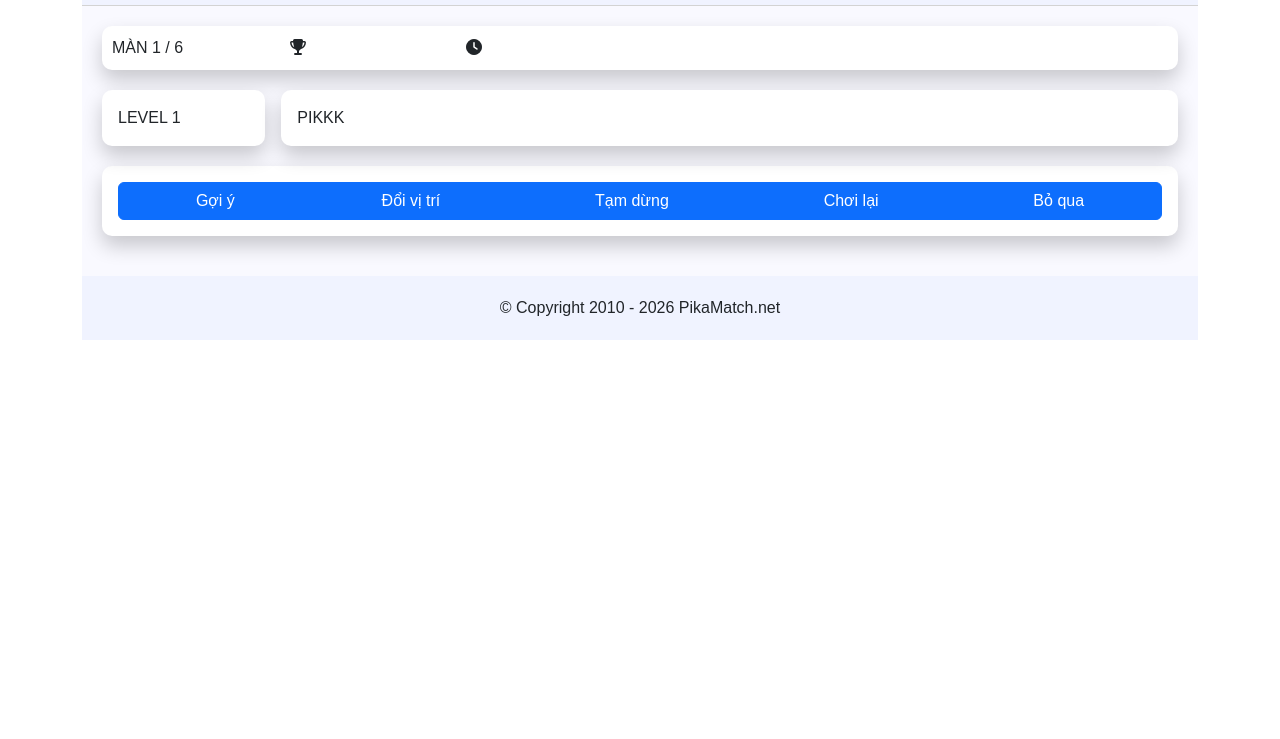
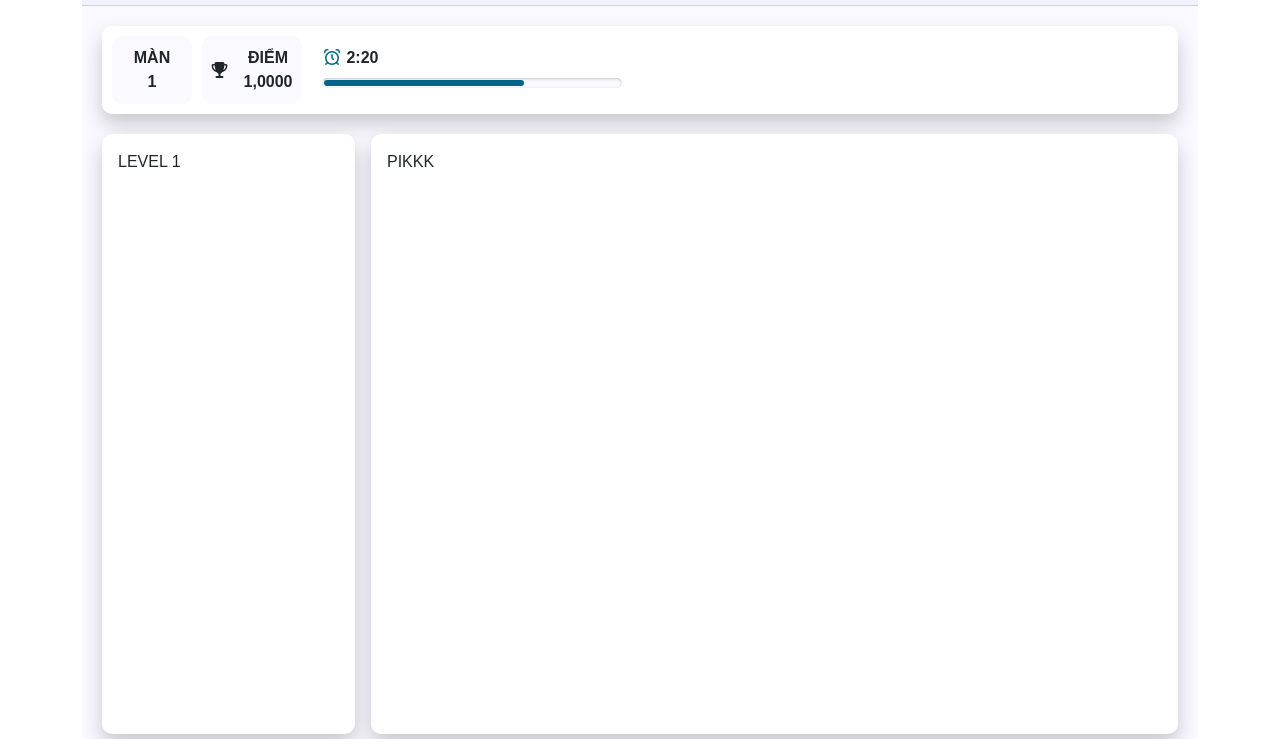
Before and after one commit to DanhTaii/pikachu-game, a plain HTML site: page html/index.html in a window 1280 px wide. Shown: the part 61-800 px from the top of the page. Drawn offline with Linux system fonts and the light colour scheme.

Commit message:
feat: add style for game-intro, game-controls sections

```diff
--- a/css/style.css
+++ b/css/style.css
@@ -3,23 +3,33 @@
     font-family: 'Arial', Helvetica, sans-serif;
 }
 
-body {
-    margin: 0;
-    /*background-color: #F9F9FF;*/
+:root {
+    --header-footer-color: #F0F3FF;
+    --bg-color: #F9F9FF;
+    --box-color: white;
+    --btn-bg-color: #E7EEFF;
+    --btn-border-color: #c6cff3;
+    --bg-shadow-color: rgba(0, 0, 0, 0.2);
+    --timer-color: #006782;
 }
 
 .game-container {
     margin: 0 auto auto auto;
-    /*width: 1200px;*/
 }
 
+.game-box {
+    padding: 10px !important;
+    border-radius: 10px;
+}
+
+/* ----------- HEADER ----------- */
 .game-header {
     display: flex;
     justify-content: space-between;
     align-items: center;
     padding: 8px 8px;
     border-bottom: 1px solid lightgray;
-    background-color: #F0F3FF;
+    background-color: var(--header-footer-color);
 }
 
 .game-icon {
@@ -37,41 +47,111 @@ body {
     justify-content: left;
 }
 
+/* ----------- MAIN ----------- */
 .game-main {
-    background-color: #F9F9FF;
+    background-color: var(--bg-color);
     padding: 20px;
-}
-
-.game-intro {
-    background-color: white;
-    border-radius: 10px;
-    padding: 10px;
-    box-shadow: 0 10px 20px rgba(0, 0, 0, 0.2);
 }
 
 main section {
     margin-bottom: 20px;
 }
 
-.game-body {
+.game-intro {
+    background-color: var(--box-color);
+    box-shadow: 0 10px 20px var(--bg-shadow-color);
+}
+
+.game-intro__container {
+    display: flex;
+    gap: 10px;
+}
+
+.current-level {
+    display: flex;
+    flex-direction: column;
+    text-align: center;
+    font-weight: bold;
+    background-color: var(--bg-color);
+    padding: 10px;
+    width: 80px;
+}
+
+.game-score {
+    background-color: var(--bg-color);
+    width: 100px;
+
+}
+
+.game-score .score {
+    display: flex;
+    flex-direction: column;
+    align-items: center;
+    font-weight: bold;
+}
+
+.game-timer {
+    /*flex: 1;*/
+    background-color: var(--box-color);
+}
+
+.game-timer__text i{
+    color: var(--timer-color);
+}
+
+.game-timer__value {
+    position: relative;
+    width: 300px;
+    height: 10px;
+    background-color: var(--bg-color);
+    box-shadow: inset 0 1px 3px var(--bg-shadow-color);
+    border-radius: 50px;
+}
+
+.game-timer__current-value {
+    position: absolute;
+    background-color: var(--timer-color);
+    width: 200px;
+    border-radius: 50px;
+    height: 6px;
+    top: 2px;
+    left: 2px;
+    z-index: 100;
 }
 
 .box-container__shadow {
-    background-color: white;
-    box-shadow: 0 10px 20px rgba(0, 0, 0, 0.2);
+    background-color: var(--box-color);
+    box-shadow: 0 10px 20px var(--bg-shadow-color);
     border-radius: 10px;
 }
 
-.level-panel {
-
+.game-body {
+    height: 600px;
 }
 
-.game-board {
-
+.level-content {
+    height: 100%;
 }
 
+.board-content {
+    height: 100%;
+}
+
+.game-controls button {
+    background-color: var(--btn-bg-color);
+    border-radius: 10px;
+    border: 1px solid var(--btn-border-color);
+    font-weight: 700;
+}
+
+.game-controls button:hover {
+    box-shadow: 0 1px 5px rgba(0, 0, 0, 0.2);
+}
+
+/* ----------- FOOTER ----------- */
 .game-footer {
     text-align: center;
-    background-color: #F0F3FF;
+    background-color: var(--header-footer-color);
     padding: 20px;
+    border-top: 1px solid lightgray;
 }
--- a/html/index.html
+++ b/html/index.html
@@ -23,48 +23,65 @@
     </header>
 
     <main class="game-main">
+        <section class="game-intro game-box">
+            <div class="game-intro__container">
+                <div class="current-level game-box">
+                    <span class="current-level__title">MÀN</span>
+                    <span class="current-level__value">1</span>
+                </div>
 
-        <section class="game-intro row g-0">
-            <div class="current-level col-2">
-                <span class="current-level__title">MÀN </span>
-                <span class="current-level__value">1 / 6</span>
-            </div>
+                <div class="game-score game-box d-flex align-items-center justify-content-center">
+                    <i class="fa-solid fa-trophy me-3"></i>
+                    <div class="score">
+                        <span>ĐIỂM</span>
+                        <span>1,0000</span>
+                    </div>
+                </div>
 
-            <div class="game-score col-2">
-                <i class="fa-solid fa-trophy"></i>
-            </div>
-
-            <div class="game-timer col-4">
-                <div class="game-timer__text">
-                    <i class="fa-solid fa-clock"></i>
-                    <span class="game-timer__text-value"></span>
-                </div>
-                <div class="game-timer__value">
-                    <div class="game-timer__current-value"></div>
+                <div class="game-timer game-box">
+                    <div class="game-timer__text mb-2">
+                        <i class="fa-regular fa-alarm-clock"></i>
+                        <span class="game-timer__text-value fw-bold">2:20</span>
+                    </div>
+                    <div class="game-timer__value">
+                        <div class="game-timer__current-value"></div>
+                    </div>
                 </div>
             </div>
         </section>
 
-        <section class="level-panel row g-0">
-            <div class="game-level col-2 pe-3">
+        <section class="game-body row g-0">
+            <div class="level-panel col-3 pe-3">
                 <div class="level-content box-container__shadow p-3">LEVEL 1</div>
             </div>
 
-            <div class="game-board  col-10">
+            <div class="game-board col-9">
                 <div class="board-content box-container__shadow p-3">PIKKK</div>
             </div>
         </section>
 
-        <section class="game-controls box-container__shadow row g-0 p-3">
-            <div class="btn-group" role="group" aria-label="Basic example">
-                <button type="button" class="btn btn-primary pe-1">Gợi ý</button>
-                <button type="button" class="btn btn-primary">Đổi vị trí</button>
-                <button type="button" class="btn btn-primary">Tạm dừng</button>
-                <button type="button" class="btn btn-primary">Chơi lại</button>
-                <button type="button" class="btn btn-primary">Bỏ qua</button>
-            </div>
+        <section
+                class="game-controls box-container__shadow row g-0 p-3 d-flex justify-content-between align-items-center">
+            <button type="button" class="btn col-2 me-1">
+                <i class="fa-solid fa-lightbulb"></i> Gợi ý
+            </button>
+            <button type="button" class="btn col-2 me-1">
+                <i class="fa-solid fa-shuffle"></i>
+                Đổi vị trí
+            </button>
+            <button type="button" class="btn col-2 me-1">
+                <i class="fa-solid fa-pause"></i>
+                Tạm dừng
+            </button>
+            <button type="button" class="btn col-2 me-1">
+                <i class="fa-solid fa-rotate-left"></i>
+                Chơi lại
+            </button>
+            <button type="button" class="btn col-2 me-1">
+                <i class="fa-solid fa-forward-fast"></i>
+                Bỏ qua
+            </button>
         </section>
-
     </main>
 
     <footer class="game-footer">
```
